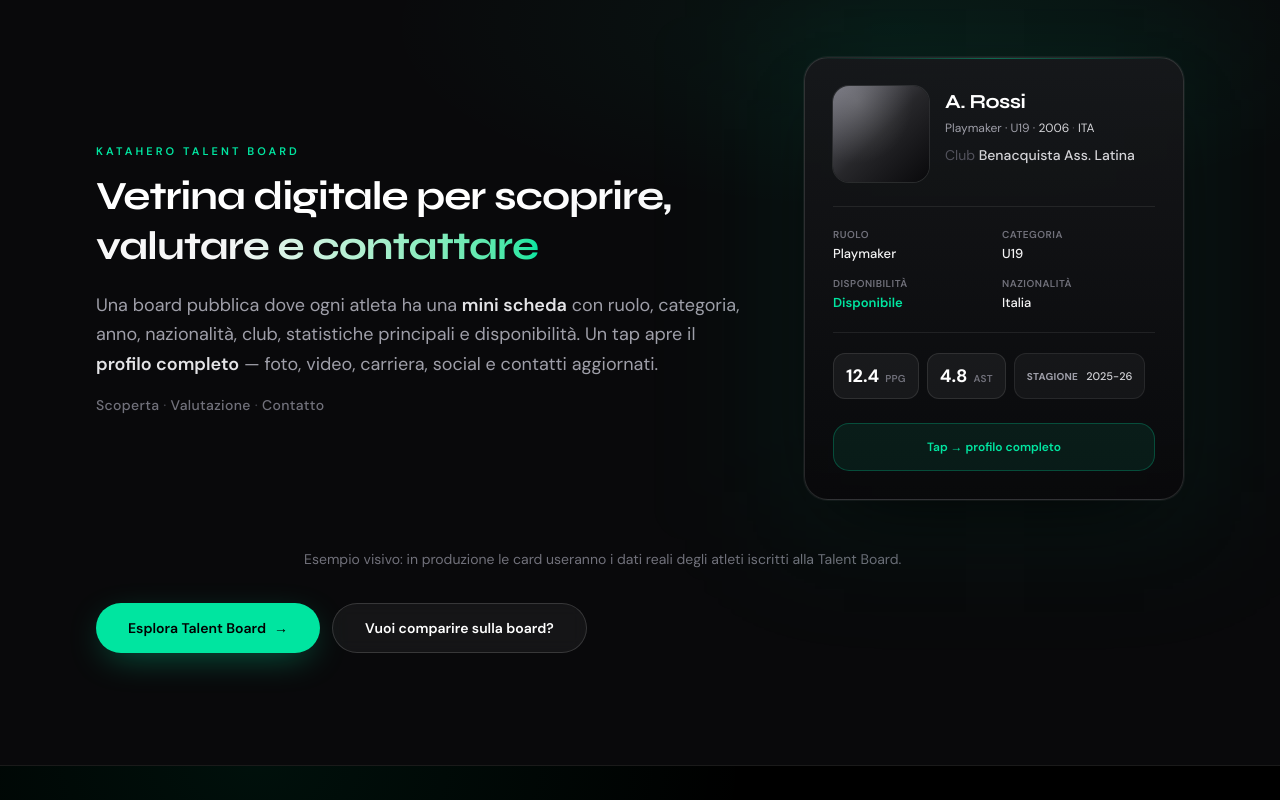
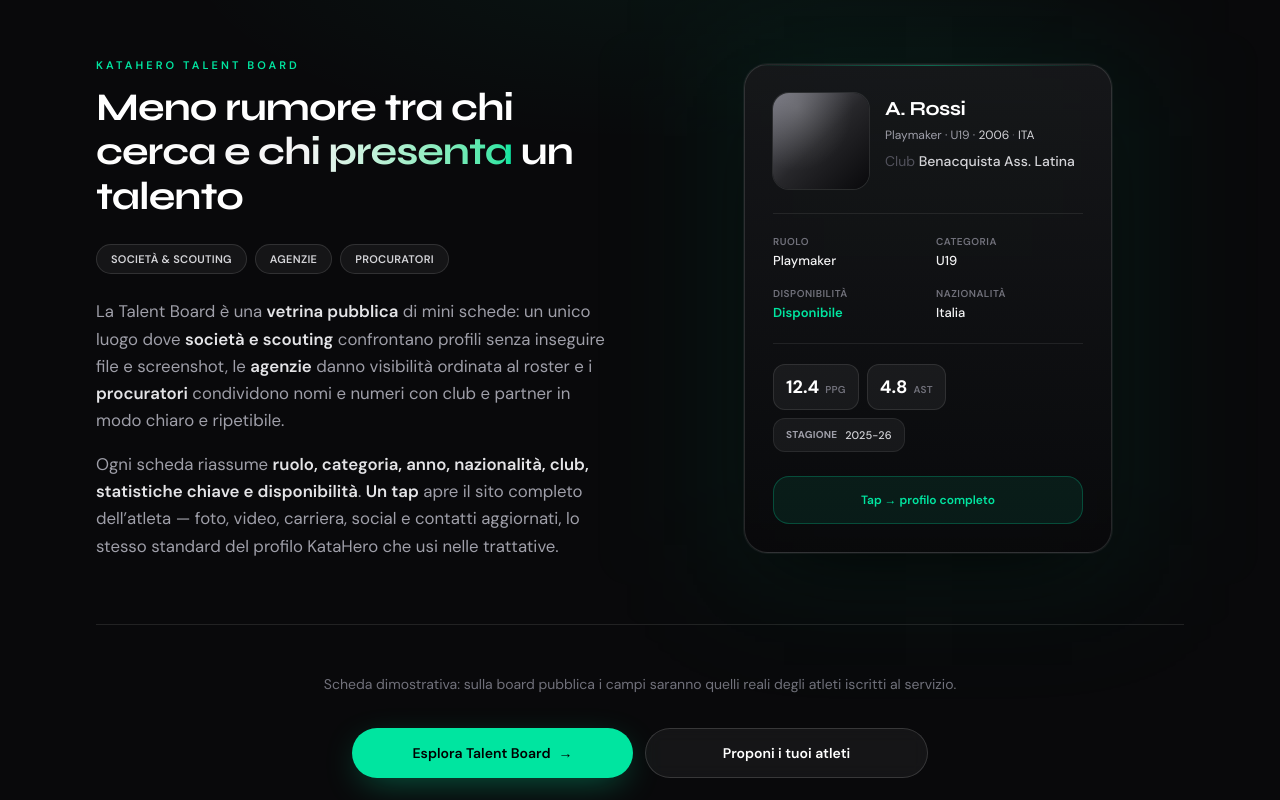
Before and after one commit to Salvo934/katahero, a Next.js app: page / in a window 1280 px wide. Shown: the part 2580-3380 px from the top of the page. Built offline with nearby package versions, Linux system fonts and the light colour scheme; no server answers.

Commit message:
aggiornamento

```diff
--- a/src/components/site/TalentBoard.tsx
+++ b/src/components/site/TalentBoard.tsx
@@ -5,10 +5,12 @@
   { label: "AST", value: "4.8" },
 ] as const;
 
+const audience = ["Società & scouting", "Agenzie", "Procuratori"] as const;
+
 function TalentShowcaseCard() {
   return (
     <article
-      className="relative overflow-hidden rounded-3xl border border-white/12 bg-linear-to-b from-zinc-900/90 to-zinc-950/95 p-6 shadow-[0_32px_80px_-40px_rgba(0,0,0,0.95)] ring-1 ring-white/5 sm:p-7"
+      className="relative w-full overflow-hidden rounded-3xl border border-white/12 bg-linear-to-b from-zinc-900/90 to-zinc-950/95 p-6 shadow-[0_32px_80px_-40px_rgba(0,0,0,0.95)] ring-1 ring-white/5 sm:p-7"
       aria-label="Esempio di mini scheda Talent Board"
     >
       <div
@@ -33,7 +35,7 @@
         </div>
       </div>
 
-      <dl className="mt-6 grid grid-cols-2 gap-x-4 gap-y-3 border-y border-white/8 py-5 text-[13px]">
+      <dl className="mt-6 grid grid-cols-2 gap-x-4 gap-y-4 border-y border-white/8 py-5 text-[13px]">
         <div className="flex flex-col gap-0.5">
           <dt className="text-[10px] font-semibold uppercase tracking-wider text-zinc-500">Ruolo</dt>
           <dd className="font-medium text-zinc-100">Playmaker</dd>
@@ -62,7 +64,7 @@
             <span className="text-[10px] font-semibold uppercase tracking-wide text-zinc-500">{s.label}</span>
           </div>
         ))}
-        <div className="flex items-center rounded-xl border border-white/8 bg-white/4 px-3 py-2">
+        <div className="flex items-center rounded-xl border border-white/8 bg-white/5 px-3 py-2">
           <span className="text-[10px] font-bold uppercase tracking-wide text-zinc-400">Stagione</span>
           <span className="ml-2 text-[11px] font-medium text-zinc-300">2025-26</span>
         </div>
@@ -82,46 +84,67 @@
       className="relative scroll-mt-24 overflow-hidden border-t border-white/10 bg-zinc-950 py-20 sm:py-28"
     >
       <div
-        className="pointer-events-none absolute inset-0 bg-[radial-gradient(ellipse_80%_45%_at_70%_10%,rgba(0,229,160,0.06),transparent_50%)]"
+        className="pointer-events-none absolute inset-0 bg-[radial-gradient(ellipse_70%_40%_at_50%_0%,rgba(0,229,160,0.055),transparent_52%)]"
         aria-hidden
       />
 
       <div className="relative mx-auto max-w-6xl px-4 sm:px-6 lg:px-8">
-        <div className="grid gap-12 lg:grid-cols-[minmax(0,1.15fr)_minmax(0,380px)] lg:items-center lg:gap-14 xl:gap-16">
-          <div className="text-center lg:text-left">
+        <div className="grid gap-12 lg:grid-cols-2 lg:items-center lg:gap-12 xl:gap-16">
+          <div className="mx-auto max-w-xl text-center lg:mx-0 lg:max-w-none lg:text-left">
             <p className="text-[11px] font-semibold uppercase tracking-[0.28em] text-accent">KataHero Talent Board</p>
-            <h2 className="font-display mt-3 text-3xl font-bold tracking-tight text-white sm:text-4xl md:text-[2.5rem] md:leading-tight">
-              Vetrina digitale per{" "}
+            <h2 className="font-display mt-3 text-3xl font-bold tracking-tight text-white sm:text-4xl md:text-[2.45rem] md:leading-[1.14]">
+              Meno rumore tra chi{" "}
               <span className="bg-linear-to-r from-white via-zinc-100 to-accent bg-clip-text text-transparent">
-                scoprire, valutare e contattare
-              </span>
+                cerca e chi presenta
+              </span>{" "}
+              un talento
             </h2>
-            <p className="mt-5 text-base leading-relaxed text-zinc-400 sm:text-lg">
-              Una board pubblica dove ogni atleta ha una <strong className="font-semibold text-zinc-200">mini scheda</strong>{" "}
-              con ruolo, categoria, anno, nazionalità, club, statistiche principali e disponibilità. Un tap apre il{" "}
-              <strong className="font-semibold text-zinc-200">profilo completo</strong> — foto, video, carriera, social e
-              contatti aggiornati.
+
+            <ul
+              className="mt-6 flex flex-wrap items-center justify-center gap-2 lg:justify-start"
+              aria-label="Destinatari principali"
+            >
+              {audience.map((label) => (
+                <li
+                  key={label}
+                  className="rounded-full border border-white/12 bg-white/5 px-3.5 py-1.5 text-[11px] font-semibold uppercase tracking-wide text-zinc-300"
+                >
+                  {label}
+                </li>
+              ))}
+            </ul>
+
+            <p className="mt-6 text-base leading-relaxed text-zinc-400 sm:text-[1.05rem] sm:leading-relaxed">
+              La Talent Board è una <strong className="font-semibold text-zinc-200">vetrina pubblica</strong> di mini
+              schede: un unico luogo dove{" "}
+              <strong className="font-semibold text-zinc-200">società e scouting</strong> confrontano profili senza
+              inseguire file e screenshot, le <strong className="font-semibold text-zinc-200">agenzie</strong> danno
+              visibilità ordinata al roster e i <strong className="font-semibold text-zinc-200">procuratori</strong>{" "}
+              condividono nomi e numeri con club e partner in modo chiaro e ripetibile.
             </p>
-            <p className="mt-4 text-sm font-medium tracking-wide text-zinc-500">
-              Scoperta <span className="text-zinc-700">·</span> Valutazione <span className="text-zinc-700">·</span>{" "}
-              Contatto
+            <p className="mt-4 text-base leading-relaxed text-zinc-400 sm:text-[1.05rem] sm:leading-relaxed">
+              Ogni scheda riassume <strong className="font-semibold text-zinc-200">ruolo, categoria, anno, nazionalità, club, statistiche chiave e disponibilità</strong>.{" "}
+              <strong className="font-semibold text-zinc-200">Un tap</strong> apre il sito completo dell’atleta — foto, video, carriera, social e contatti
+              aggiornati, lo stesso standard del profilo KataHero che usi nelle trattative.
             </p>
           </div>
 
-          <div className="relative mx-auto w-full max-w-sm lg:mx-0 lg:max-w-none">
-            <div className="pointer-events-none absolute -inset-10 rounded-4xl bg-accent/6 blur-3xl" aria-hidden />
+          <div className="flex w-full justify-center lg:justify-center">
+            <div className="relative w-full max-w-84 sm:max-w-92">
+              <div className="pointer-events-none absolute -inset-8 rounded-4xl bg-accent/7 blur-3xl" aria-hidden />
               <TalentShowcaseCard />
             </div>
           </div>
+        </div>
 
-        <p className="mx-auto mt-10 max-w-2xl text-center text-sm leading-relaxed text-zinc-500 lg:mt-12 lg:text-left">
-          Esempio visivo: in produzione le card useranno i dati reali degli atleti iscritti alla Talent Board.
+        <div className="mt-14 border-t border-white/10 pt-10 text-center lg:mt-16 lg:pt-12">
+          <p className="mx-auto max-w-2xl text-sm leading-relaxed text-zinc-500">
+            Scheda dimostrativa: sulla board pubblica i campi saranno quelli reali degli atleti iscritti al servizio.
           </p>
-
-        <div className="mt-8 flex flex-col items-stretch justify-center gap-3 sm:flex-row sm:flex-wrap sm:justify-center lg:justify-start">
+          <div className="mt-8 flex flex-col items-stretch justify-center gap-3 sm:mx-auto sm:flex-row sm:max-w-xl sm:flex-wrap">
             <Link
               href="/talent-board"
-            className="inline-flex min-h-12 items-center justify-center rounded-full bg-accent px-8 py-3.5 text-sm font-semibold text-black shadow-[0_10px_36px_-10px_rgba(0,229,160,0.45)] transition hover:brightness-110 active:brightness-95"
+              className="inline-flex min-h-12 flex-1 items-center justify-center rounded-full bg-accent px-8 py-3.5 text-sm font-semibold text-black shadow-[0_10px_36px_-10px_rgba(0,229,160,0.45)] transition hover:brightness-110 active:brightness-95"
             >
               Esplora Talent Board
               <span className="ml-2" aria-hidden>
@@ -130,10 +153,11 @@
             </Link>
             <Link
               href="#contatti"
-            className="inline-flex min-h-12 items-center justify-center rounded-full border border-white/15 bg-white/5 px-8 py-3.5 text-sm font-semibold text-white backdrop-blur-sm transition hover:border-white/25 hover:bg-white/10"
+              className="inline-flex min-h-12 flex-1 items-center justify-center rounded-full border border-white/15 bg-white/5 px-8 py-3.5 text-sm font-semibold text-white backdrop-blur-sm transition hover:border-white/25 hover:bg-white/10"
             >
-            Vuoi comparire sulla board?
+              Proponi i tuoi atleti
             </Link>
+          </div>
         </div>
       </div>
     </section>
```
Lines whose indentation alone changed are shown as unchanged.
